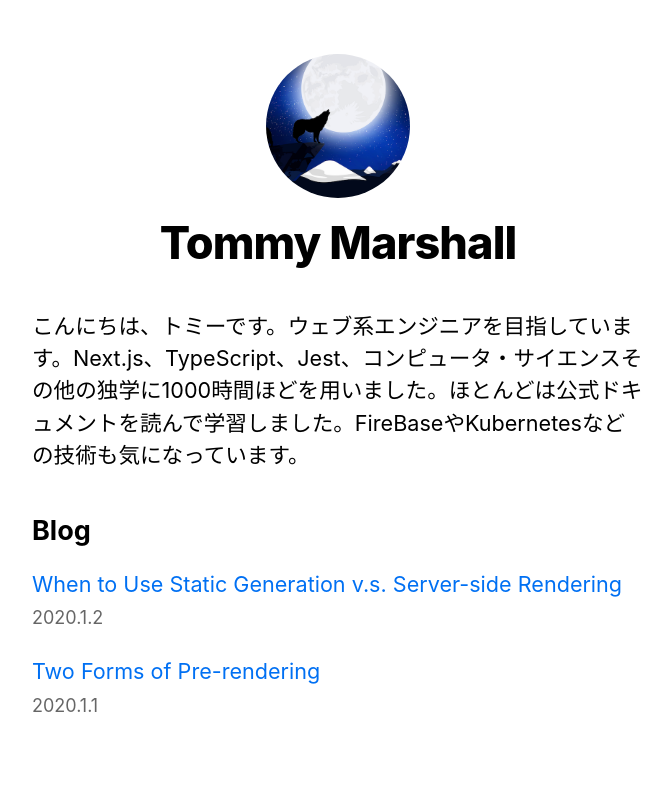
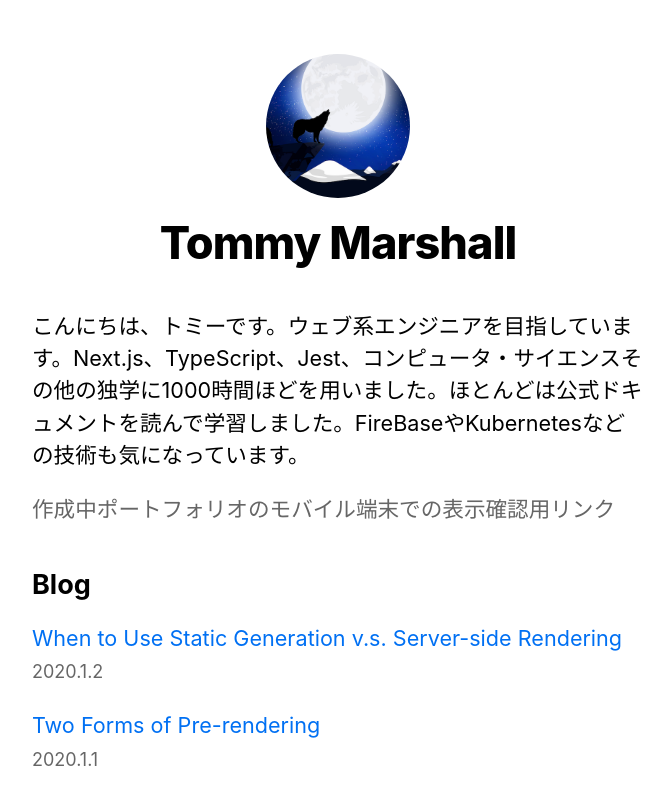
Before and after one commit to bezalel-lab/nextts-blog, a Next.js app: page / in a window 1280 px wide. Shown: the top 804 px of the page, without its empty margins (302-973 px from the left). Built offline with nearby package versions, Linux system fonts and the light colour scheme.

Commit message:
add portfolio link

```diff
--- a/pages/index.tsx
+++ b/pages/index.tsx
@@ -22,6 +22,12 @@ export default function Home({
       </Head>
       <section className={utilStyles.headingMd}>
         <p>こんにちは、トミーです。ウェブ系エンジニアを目指しています。Next.js、TypeScript、Jest、コンピュータ・サイエンスその他の独学に1000時間ほどを用いました。ほとんどは公式ドキュメントを読んで学習しました。FireBaseやKubernetesなどの技術も気になっています。</p>
+        <Link href="/posts/displayer">
+            <a>
+                <p className={utilStyles.lightText}>作成中ポートフォリオのモバイル端末での表示確認用リンク</p>
+                {/*//!NOTE このLinkのブロックはリリース前に削除すること */}
+            </a>
+        </Link>
       </section>
         <section className={`${utilStyles.headingMd} ${utilStyles.padding1px}`}>
         <h2 className={utilStyles.headingLg}>Blog</h2>
```
